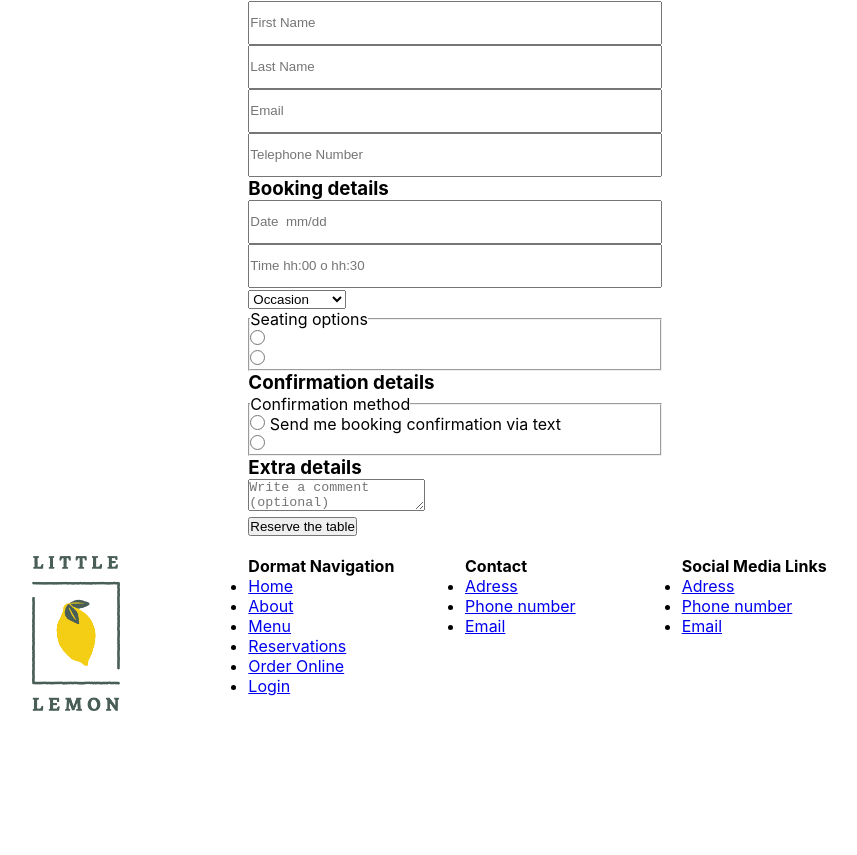
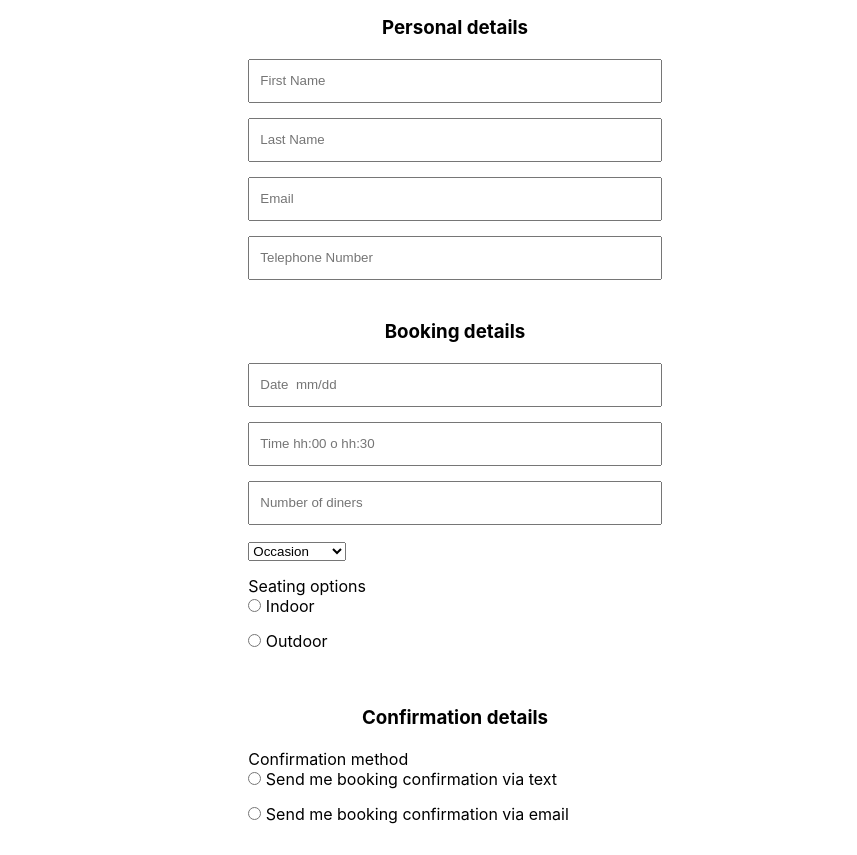
Before and after one commit to MathiasEscobarJF/little-lemon, a React (Create React App) app: page / in a window 1280 px wide. Shown: the part 465-1320 px from the top of the page, without its empty margins (185-1042 px from the left). Before the commit the page ends 1176 px from the top, so only its background shows below. Built offline with nearby package versions, Linux system fonts and the light colour scheme.

Commit message:
More of form

```diff
--- a/src/components/Header.css
+++ b/src/components/Header.css
@@ -18,6 +18,7 @@ span:nth-child(2){
 h1{
     grid-column: 4/10;
     grid-row: 3/4;
+    font-family: Karla sans-serif;
 }
 
 .header-img-container{
--- a/src/components/Main.css
+++ b/src/components/Main.css
@@ -5,9 +5,30 @@ main{
 main input:not([type = 'radio']){
     width: 100%;
     height: 44px;
+    padding-left: 10px;
 }
 
-main input[type = 'radio']{
-    width: 15px;
-    height: 15px;
+main textarea{
+    width: 100%;
+    height: 80px;
+    padding-left: 10px;
+    resize: none;
 }
+
+.field{
+    margin-bottom: 15px;
+}
+
+main h3{
+    margin: 40px 0 20px 0;
+    text-align: center;
+}
+
+main fieldset{
+    border: none;
+}
+
+main button{
+    width: 100%;
+    height: 44px;
+}
--- a/src/components/Main.js
+++ b/src/components/Main.js
@@ -19,6 +19,7 @@ function Main(){
                         <input type='text' placeholder='Telephone Number' />
                     </div>
                 </section>
+
                 <section>
                     <h3>Booking details</h3>
                     {/* Agregar condicion de formato */}
@@ -29,7 +30,10 @@ function Main(){
                     <div className='field'>
                         <input type='text' placeholder='Time hh:00 o hh:30' />
                     </div>
-                    <div>
+                    <div className='field'>
+                        <input type='number' placeholder='Number of diners' />
+                    </div>
+                    <div className='field'>
                         <select>
                             <option disabled selected>Occasion</option>
                             <option>Birthday</option>
@@ -41,13 +45,18 @@ function Main(){
                     <fieldset>
                         <legend>Seating options</legend>
                         <div className='field'>
-                            <input type='radio' name='Seating options' value='Indoor' />
+                            <label>
+                                <input type='radio' name='Seating options' value='Indoor' /> Indoor
+                            </label>
                         </div>
                         <div className='field'>
-                            <input type='radio' name='Seating options' value='Outdoor' />
+                            <label>
+                                <input type='radio' name='Seating options' value='Outdoor' /> Outdoor
+                            </label>
                         </div>
                     </fieldset>
                 </section>
+
                 <section>
                     <h3>Confirmation details</h3>
                     <fieldset>
@@ -58,10 +67,13 @@ function Main(){
                             </label>
                         </div>
                         <div className='field'>
-                            <input type='radio' name='Confirmation method' value='Send me booking confirmation via email' />
+                            <label>
+                                <input type='radio' name='Confirmation method' value='Send me booking confirmation via email' /> Send me booking confirmation via email
+                            </label>
                         </div>
                     </fieldset>
                 </section>
+
                 <section>
                     <h3>Extra details</h3>
                     <div className='field'>
```
